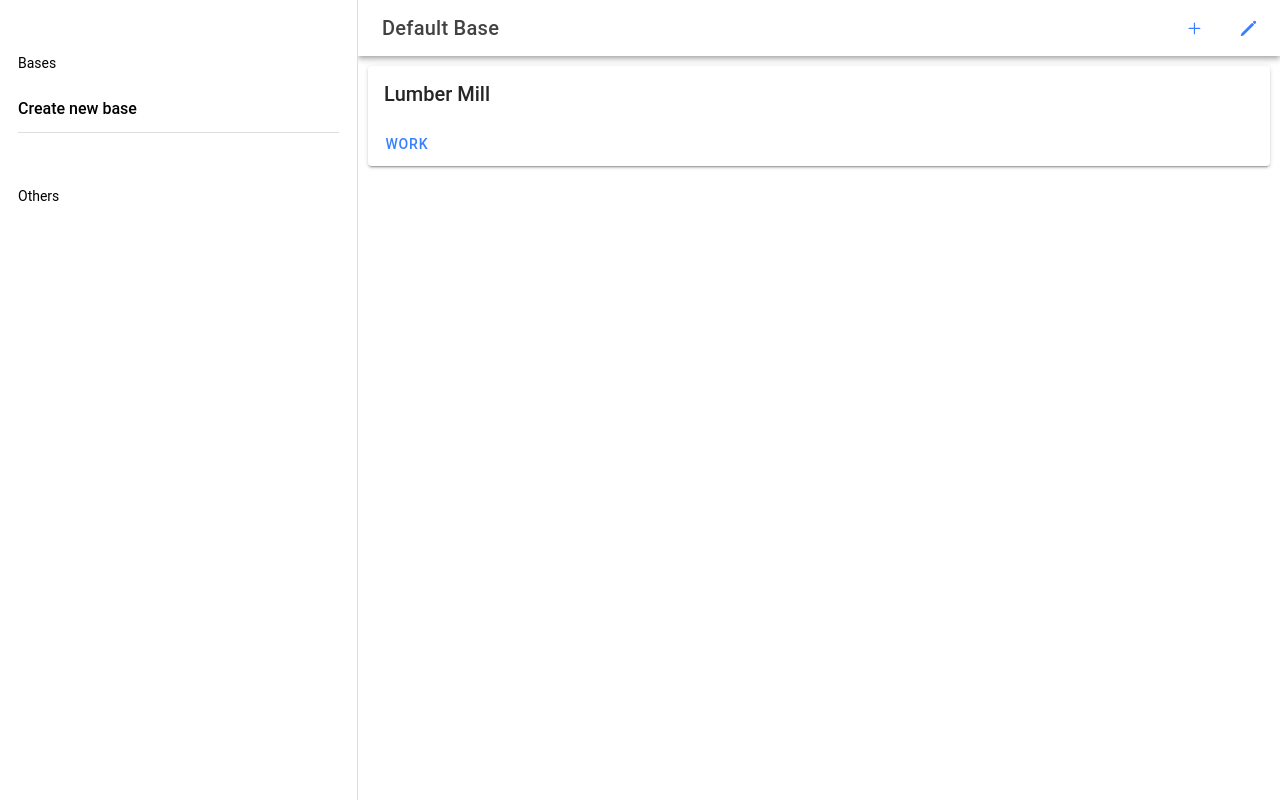
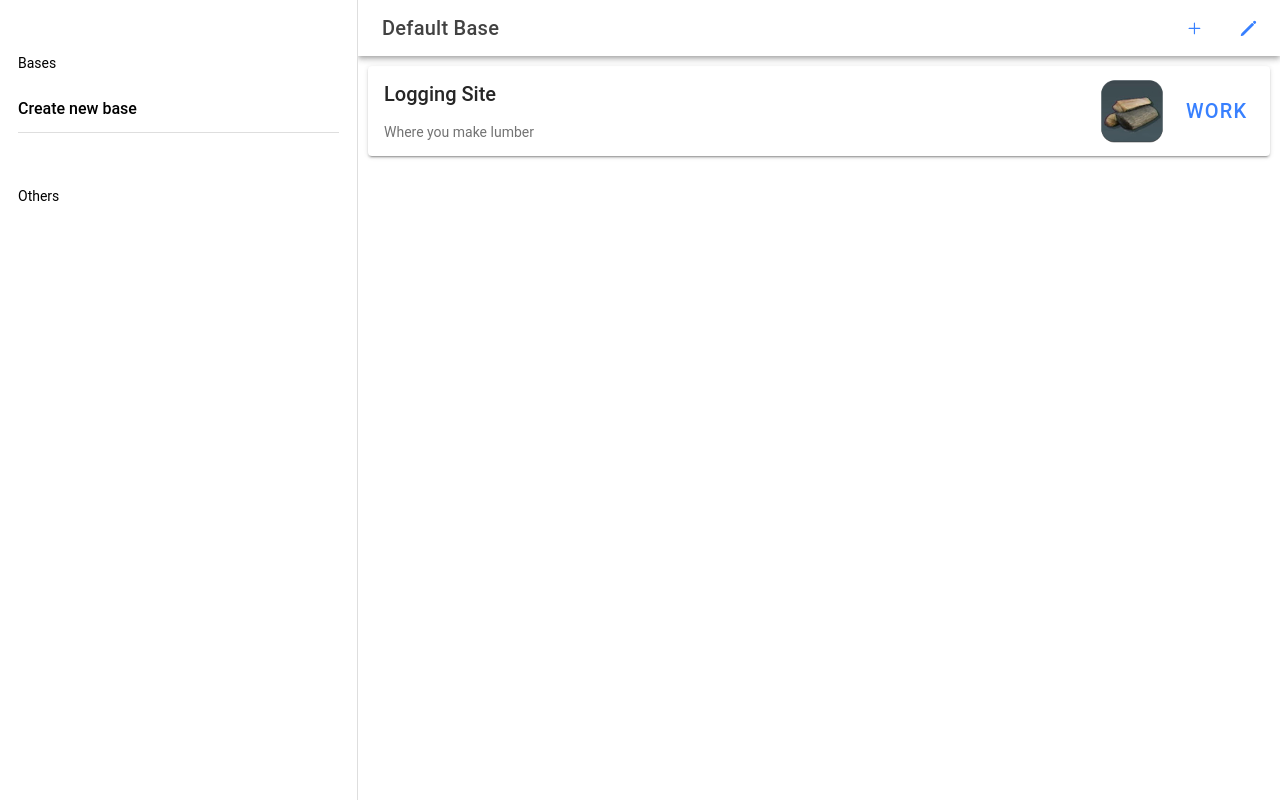
Before and after one commit to ngocnv371/pals, a React (Vite) app: page /bases/default in a window 1280 px wide. Built offline with nearby package versions, Linux system fonts and the light colour scheme; what chance would draw is missing.

Commit message:
add generic facility

```diff
--- a/src/App.tsx
+++ b/src/App.tsx
@@ -7,7 +7,7 @@ import {
 import { IonReactRouter } from "@ionic/react-router";
 import { Redirect, Route } from "react-router-dom";
 import Menu from "./components/Menu";
-import Page from "./pages/Page";
+import "./theme/main.css";
 
 /* Core CSS required for Ionic components to work properly */
 import "@ionic/react/css/core.css";
--- /dev/null
+++ b/src/components/GenericFacility/index.tsx
@@ -0,0 +1,65 @@
+import {
+  IonButton,
+  IonCard,
+  IonCardContent,
+  IonCardHeader,
+  IonCardTitle,
+} from "@ionic/react";
+import { useAppDispatch, useAppSelector } from "../../store/hooks";
+import { selectFacilityById, worked } from "../../store/facilitiesSlice";
+import useNewItemNotification from "../NewItemNotification";
+import { getFacilityType } from "../../data/facilities";
+import RecipeIcon from "../RecipeIcon";
+
+const GenericFacilityCard: React.FC<{ facilityId: string }> = ({
+  facilityId,
+}) => {
+  const dispatch = useAppDispatch();
+  const { present, dismiss } = useNewItemNotification();
+  const facility = useAppSelector((state) =>
+    selectFacilityById(state.facilities, facilityId)
+  );
+  const meta = getFacilityType(facility.type);
+
+  async function handleWork() {
+    const items = dispatch(worked(facilityId));
+    await dismiss();
+    items?.forEach((i) => present(i));
+  }
+
+  if (!facility || !meta) {
+    return null;
+  }
+
+  return (
+    <IonCard>
+      <IonCardHeader>
+        <IonCardTitle>{meta.name}</IonCardTitle>
+      </IonCardHeader>
+      <IonCardContent>{meta.description}</IonCardContent>
+      <div
+        style={{
+          position: "absolute",
+          right: 0,
+          top: "50%",
+          transform: "translateY(-50%)",
+          display: "flex",
+        }}
+      >
+        {facility.activeRecipeId && (
+          <RecipeIcon recipeId={facility.activeRecipeId} />
+        )}
+        <IonButton
+          fill="clear"
+          size="large"
+          onClick={handleWork}
+          disabled={!facility.activeRecipeId}
+        >
+          Work
+        </IonButton>
+      </div>
+    </IonCard>
+  );
+};
+
+export default GenericFacilityCard;
--- a/src/components/LumberMill/index.tsx
+++ /dev/null
@@ -1,28 +0,0 @@
-import { IonButton, IonCard, IonCardHeader, IonCardTitle } from "@ionic/react";
-import { useAppDispatch } from "../../store/hooks";
-import { worked } from "../../store/facilitiesSlice";
-import useNewItemNotification from "../NewItemNotification";
-
-const LumberMillCard: React.FC<{ facilityId: string }> = ({ facilityId }) => {
-  const dispatch = useAppDispatch();
-  const { present, dismiss } = useNewItemNotification();
-
-  async function handleWork() {
-    const items = dispatch(worked(facilityId));
-    await dismiss();
-    items?.forEach((i) => present(i));
-  }
-
-  return (
-    <IonCard>
-      <IonCardHeader>
-        <IonCardTitle>Lumber Mill</IonCardTitle>
-      </IonCardHeader>
-      <IonButton fill="clear" onClick={handleWork}>
-        Work
-      </IonButton>
-    </IonCard>
-  );
-};
-
-export default LumberMillCard;
--- /dev/null
+++ b/src/components/RecipeIcon.tsx
@@ -0,0 +1,22 @@
+import { IonAvatar, IonImg } from "@ionic/react";
+import { getRecipeById } from "../data/recipes";
+
+const RecipeIcon: React.FC<{ recipeId: string }> = ({ recipeId }) => {
+  const recipe = getRecipeById(recipeId);
+  if (!recipe) {
+    return null;
+  }
+
+  const products = recipe.produce as any;
+  return (
+    <>
+      {Object.keys(products).map((k) => (
+        <IonAvatar className="borderless-avatar" key={k}>
+          <IonImg src={`/items/${k}.png`} />
+        </IonAvatar>
+      ))}
+    </>
+  );
+};
+
+export default RecipeIcon;
--- a/src/pages/Base/FacilitiesList.tsx
+++ b/src/pages/Base/FacilitiesList.tsx
@@ -1,22 +1,17 @@
 import { useAppSelector } from "../../store/hooks";
 import { selectFacilitiesByBaseId } from "../../store/facilitiesSlice";
 import { Suspense, lazy } from "react";
-const LumberMillCard = lazy(() => import("../../components/LumberMill"));
-const StonePitCard = lazy(() => import("../../components/LumberMill"));
+const GenericFacility = lazy(() => import("../../components/GenericFacility"));
 const BreedingPenItem = lazy(
   () => import("../../components/BreedingPen/BreedingPenItem")
 );
 
 const facilityFactory = (type: string, facilityId: string) => {
   switch (type) {
-    case "Stone Pit":
-      return <StonePitCard facilityId={facilityId} />;
-    case "Logging Site":
-      return <LumberMillCard facilityId={facilityId} />;
     case "Breeding Pen":
       return <BreedingPenItem facilityId={facilityId} />;
     default:
-      return null;
+      return <GenericFacility facilityId={facilityId} />;
   }
 };
 
--- /dev/null
+++ b/src/theme/main.css
@@ -0,0 +1,3 @@
+.borderless-avatar {
+  --border-radius: 0;
+}
```
Also changed, not shown: src/components/StonePit/index.tsx (deleted, +0 -28 lines).
